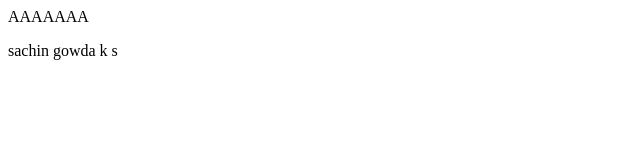
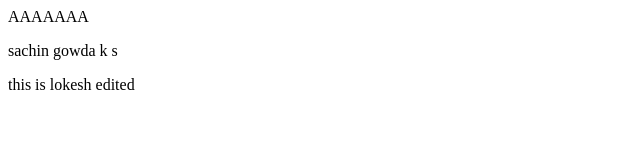
Before and after one commit to Pradeep9740/project5, a plain HTML site: page index.html in a window 1280 px wide. Shown: the whole page, without its empty margins (0-640 px from the left). Drawn offline with Linux system fonts and the light colour scheme.

Commit message:
Update index.html

```diff
--- a/index.html
+++ b/index.html
@@ -2,5 +2,6 @@
   <head> AAAAAAA</head>
   <body>
     <p>sachin gowda k s</p>
+    <p>this is lokesh edited</p>
   </body>
 </html>
```
